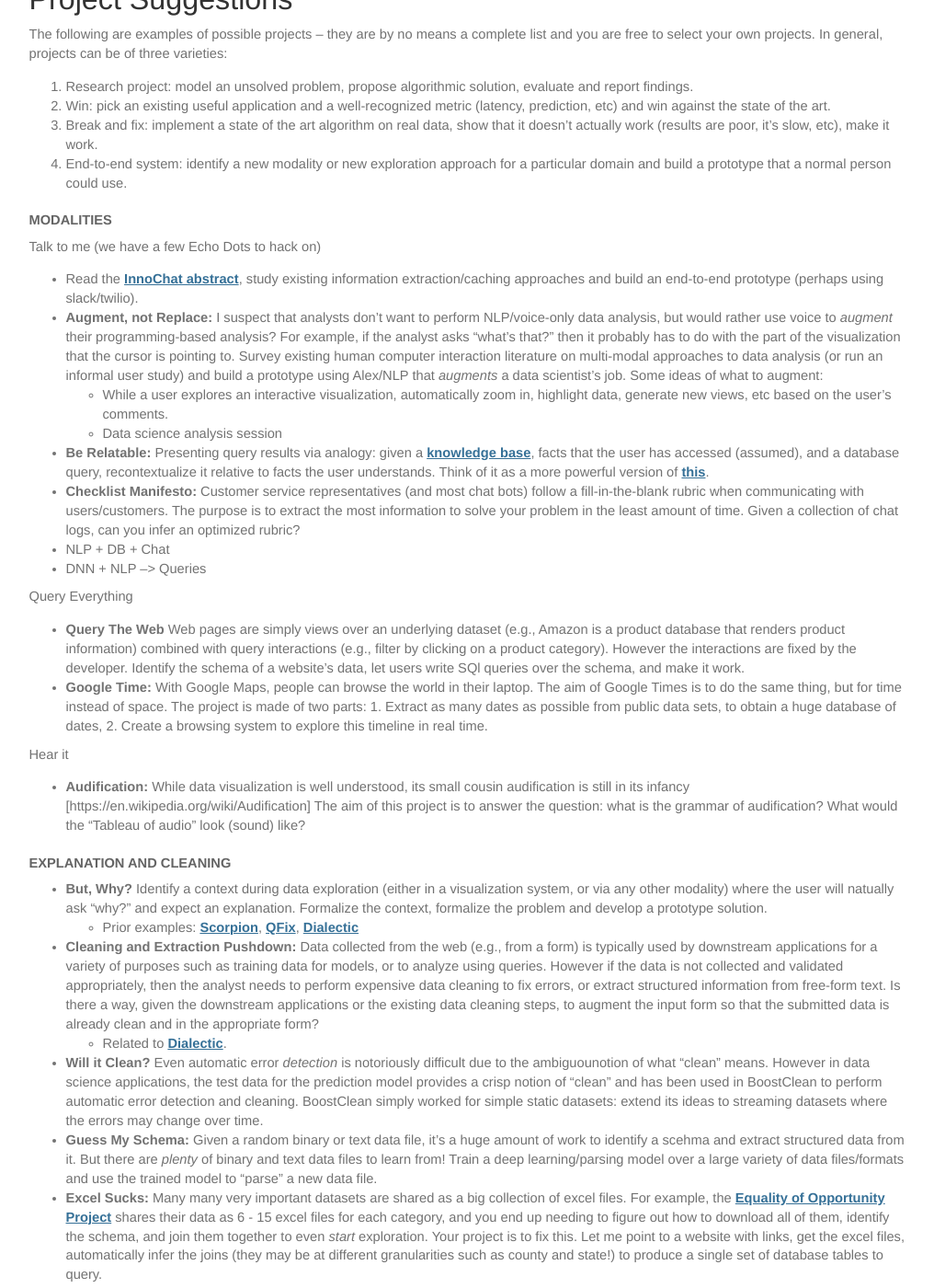
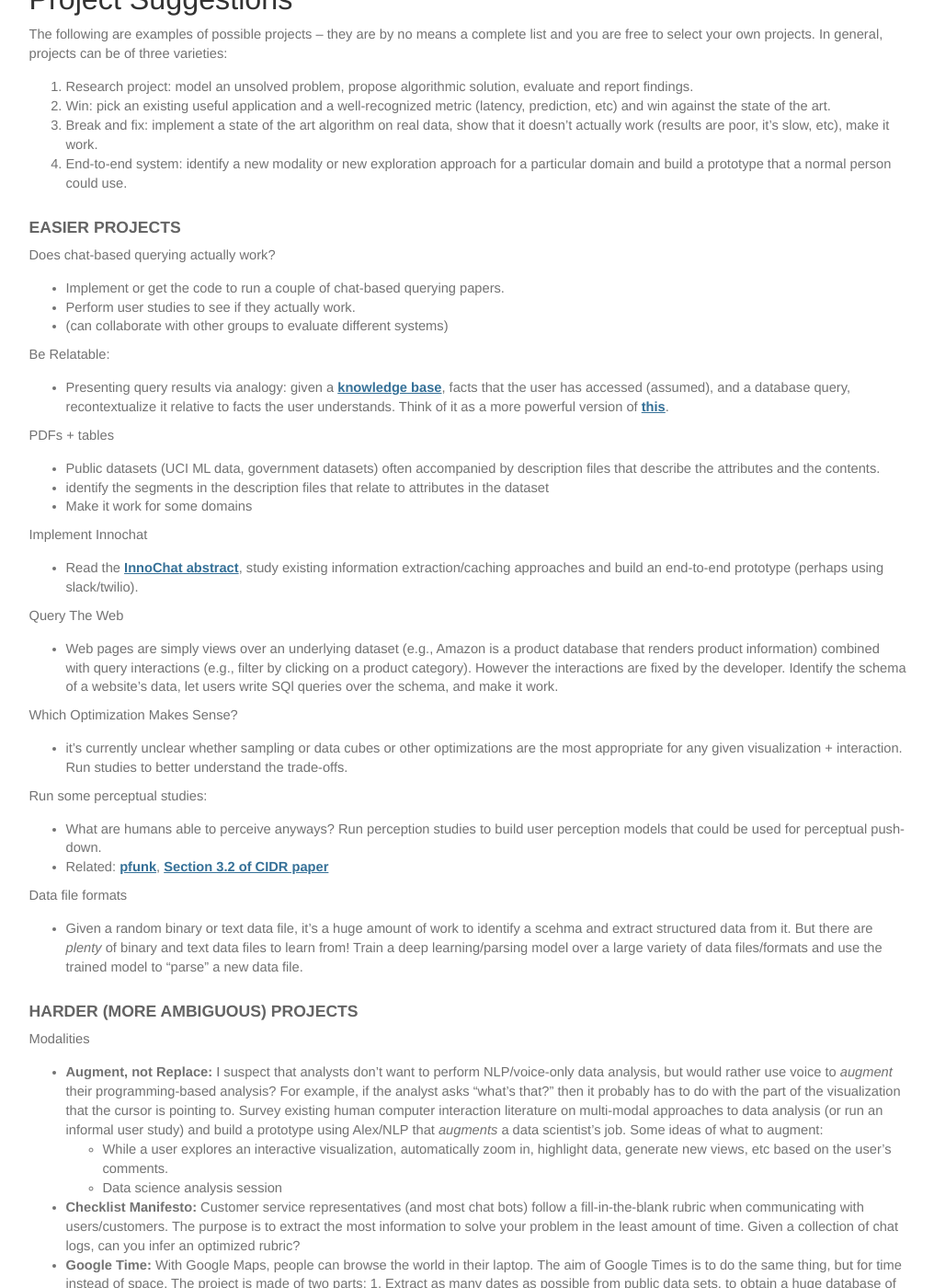
Before and after one commit to KnightMollo/w4121.github.io, a Jekyll site: the page built from proposals.md, in a window 1280 px wide and 1400 px high, scrolled down 1493 px. Shown: the whole window at 92% size, without its empty margins (131-1147 px from the left). Built offline with Jekyll 4.4.1, drawn with Linux system fonts in a browser that asks for light colours; some of the changed text lies outside the part shown.

Commit message:
updated website

```diff
--- a/proposals.md
+++ b/proposals.md
@@ -83,52 +83,72 @@ The following are examples of possible projects -- they are by no means a comple
 3. Break and fix: implement a state of the art algorithm on real data, show that it doesn't actually work (results are poor, it's slow, etc), make it work.
 4. End-to-end system: identify a new modality or new exploration approach for a particular domain and build a prototype that a normal person could use.
 
-#### Modalities
 
-Talk to me (we have a few Echo Dots to hack on)
+### Easier Projects
+
+Does chat-based querying actually work?
+
+* Implement or get the code to run a couple of chat-based querying papers.
+* Perform user studies to see if they actually work.
+* (can collaborate with other groups to evaluate different systems)
+
+Be Relatable:
+
+* Presenting query results via analogy: given a [knowledge base](https://en.wikipedia.org/wiki/Knowledge_Graph), facts that the user has accessed (assumed), and a database query, recontextualize it relative to facts the user understands.  Think of it as a more powerful version of [this](https://idl.cs.washington.edu/papers/spatial-analogies).
+
+PDFs + tables
+
+* Public datasets (UCI ML data, government datasets) often accompanied by description files that describe the attributes and the contents.
+* identify the segments in the description files that relate to attributes in the dataset
+* Make it work for some domains
+
+Implement Innochat
 
 * Read the [InnoChat abstract](https://www.dropbox.com/s/yeojaciedsktp77/cidr17abstract.pdf?dl=0), study existing information extraction/caching approaches and build an end-to-end prototype (perhaps using slack/twilio).
+
+Query The Web
+
+*  Web pages are simply views over an underlying dataset (e.g., Amazon is a product database that renders product information) combined with query interactions (e.g., filter by clicking on a product category).  However the interactions are fixed by the developer.   Identify the schema of a website's data, let users write SQl queries over the schema, and make it work.
+
+Which Optimization Makes Sense?
+
+* it's currently unclear whether  sampling or data cubes or other optimizations are the most appropriate for any given visualization + interaction.  Run studies to better understand the trade-offs.
+
+Run some perceptual studies:
+
+*  What are humans able to perceive anyways?  Run perception studies to build user perception models that could be used for perceptual push-down.
+  * Related: [pfunk](http://sirrice.github.io/files/papers/pfunk-hilda16.pdf), [Section 3.2 of CIDR paper](https://www.dropbox.com/s/0rdjsv7m7wbhmlk/cidr17-camera.pdf?dl=1)
+
+Data file formats
+
+* Given a random binary or text data file, it's a huge amount of work to identify a scehma and extract structured data from it.  But there are _plenty_ of binary and text data files to learn from!  Train a deep learning/parsing model over a large variety of data files/formats and use the trained model to "parse" a new data file.
+
+### Harder (more ambiguous) Projects
+
+Modalities
+
 * **Augment, not Replace:** I suspect that analysts don't want to perform NLP/voice-only data analysis, but would rather use voice to _augment_ their programming-based analysis?   For example, if the analyst asks "what's that?" then it probably has to do with the part of the visualization that the cursor is pointing to.  Survey existing human computer interaction literature on multi-modal approaches to data analysis (or run an informal user study) and build a prototype using Alex/NLP that _augments_ a data scientist's job.  Some ideas of what to augment:
   * While a user explores an interactive visualization, automatically zoom in, highlight data, generate new views, etc based on the user's comments.
   * Data science analysis session
-* **Be Relatable:** Presenting query results via analogy: given a [knowledge base](https://en.wikipedia.org/wiki/Knowledge_Graph), facts that the user has accessed (assumed), and a database query, recontextualize it relative to facts the user understands.  Think of it as a more powerful version of [this](https://idl.cs.washington.edu/papers/spatial-analogies).
 * **Checklist Manifesto:** Customer service representatives (and most chat bots) follow a fill-in-the-blank rubric when communicating with users/customers.  The purpose is to extract the most information to solve your problem in the least amount of time.  Given a collection of chat logs, can you infer an optimized rubric?
-* NLP + DB + Chat
-* DNN + NLP --> Queries
-
-Query Everything
-
-* **Query The Web** Web pages are simply views over an underlying dataset (e.g., Amazon is a product database that renders product information) combined with query interactions (e.g., filter by clicking on a product category).  However the interactions are fixed by the developer.   Identify the schema of a website's data, let users write SQl queries over the schema, and make it work.
 * **Google Time:** With Google Maps, people can browse the world in their laptop. The aim of Google Times is to do the same thing, but for time instead of space. The project is made of two parts: 1. Extract as many dates as possible from public data sets, to obtain a huge database of dates, 2. Create a browsing system to explore this timeline in real time.
-
-Hear it
-
 * **Audification:** While data visualization is well understood, its small cousin audification is still in its infancy [https://en.wikipedia.org/wiki/Audification] The aim of this project is to answer the question: what is the grammar of audification? What would the "Tableau of audio" look (sound) like?
 
-#### Explanation and Cleaning
+Explanation and Cleaning
 
 * **But, Why?** Identify a context during data exploration (either in a visualization system, or via any other modality) where the user will natually ask "why?" and expect an explanation.  Formalize the context, formalize the problem and develop a prototype solution.
   * Prior examples: [Scorpion](http://sirrice.github.io/files/papers/scorpion-vldb13.pdf), [QFix](http://eugenewu.net/files/papers/qfix-sigmod17.pdf), [Dialectic](https://www.dropbox.com/s/9lgkbku2aa80fui/dialectic-icwsm17.pdf?dl=0)
 * **Cleaning and Extraction Pushdown:** Data collected from the web (e.g., from a form) is typically used by downstream applications for a variety of purposes such as training data for models, or to analyze using queries.  However if the data is not collected and validated appropriately, then the analyst needs to perform expensive data cleaning to fix errors, or extract structured information from free-form text.  Is there a way, given the downstream applications or the existing data cleaning steps, to augment the input form so that the submitted data is already clean and in the appropriate form?
   * Related to [Dialectic](https://www.dropbox.com/s/9lgkbku2aa80fui/dialectic-icwsm17.pdf?dl=0).
 * **Will it Clean?** Even automatic error _detection_ is notoriously difficult due to the ambiguounotion of what "clean" means.  However in data science applications, the test data for the prediction model provides a crisp notion of "clean" and has been used in BoostClean to perform automatic error detection and cleaning.  BoostClean simply worked for simple static datasets: extend its ideas to streaming datasets where the errors may change over time.
-* **Guess My Schema:** Given a random binary or text data file, it's a huge amount of work to identify a scehma and extract structured data from it.  But there are _plenty_ of binary and text data files to learn from!  Train a deep learning/parsing model over a large variety of data files/formats and use the trained model to "parse" a new data file.
 * **Excel Sucks:** Many many very important datasets are shared as a big collection of excel files.  For example, the [Equality of Opportunity Project](http://www.equality-of-opportunity.org/data/) shares their data as 6 - 15 excel files for each category, and you end up needing to figure out how to download all of them, identify the schema, and join them together to even _start_ exploration.  Your project is to fix this.  Let me point to a website with links, get the excel files, automatically infer the joins (they may be at different granularities such as county and state!) to produce a single set of database tables to query.
   * data: [OECD](https://data.oecd.org/searchresults/?r=+f/type/datasets), [Equality](http://www.equality-of-opportunity.org/data/), [data.gov](http://www.data.gov)
 
-#### Core Data Processing for Viz
+Core Data Processing for Viz
 
 * **Perceptual push-down:** why compute what cannot be seen?  Our prior perceptual studies have found interesting trade-offs between different approximation techniques.  Build on our findings and prototype a system that intelligently picks between different approximation and optimization options.
-* **Which Optimization Makes Sense?** it's currently unclear whether  sampling or data cubes or other optimizations are the most appropriate for any given visualization + interaction.  Run studies to better understand the trade-offs.
-* **Request Probabilities:** instead of the typical request-response model of interaction, what if the client constantly sens probability distributions of what the user might do?  What if the server constantly sends data to the client at maximum bandwidth?
-  * How does a data processing system execute a probability distribution of queries?
-  * What data should the server send to the client?
-* **Run studies:** What are humans able to perceive anyways?  Run perception studies to build user perception models that could be used for perceptual push-down.
-  * Related: [pfunk](http://sirrice.github.io/files/papers/pfunk-hilda16.pdf), [Section 3.2 of CIDR paper](https://www.dropbox.com/s/0rdjsv7m7wbhmlk/cidr17-camera.pdf?dl=1)
 
-
-#### Recommendations and Predictions
-
+Recommendations and Predictions
 
 * **Causality and viz:** Recently, the ML community has made great progress in the field of causality detection, i.e., understand what variable causes another variable in a data set [see this paper](https://arxiv.org/abs/1412.3773). Can these methods help recommend interesting visualization views?
   * Related: [Zenvisage](http://data-people.cs.illinois.edu/papers/zenvisage-vldb.pdf), [Voyager](https://idl.cs.washington.edu/papers/voyager), [Voyager2](https://idl.cs.washington.edu/papers/voyager2/)
@@ -136,8 +156,3 @@ Hear it
 * **Predicting crime:** You work for the FBI, you lead a team of 30 agents, and you just discovered this dump of dark web marketplaces:
 https://www.gwern.net/Black-market%20archives
 WHere will you send your agents?
-
-#### Pragmatics
-
-* **Make it scale:** Take an existing large-scale data visualization and design a system that 1) increases its scale by 10x while preserving the same
-  interactivity, 2) reduces the latency by 10x while preserving the same scale, 3) or for bonus points does (1) and (2).
```
